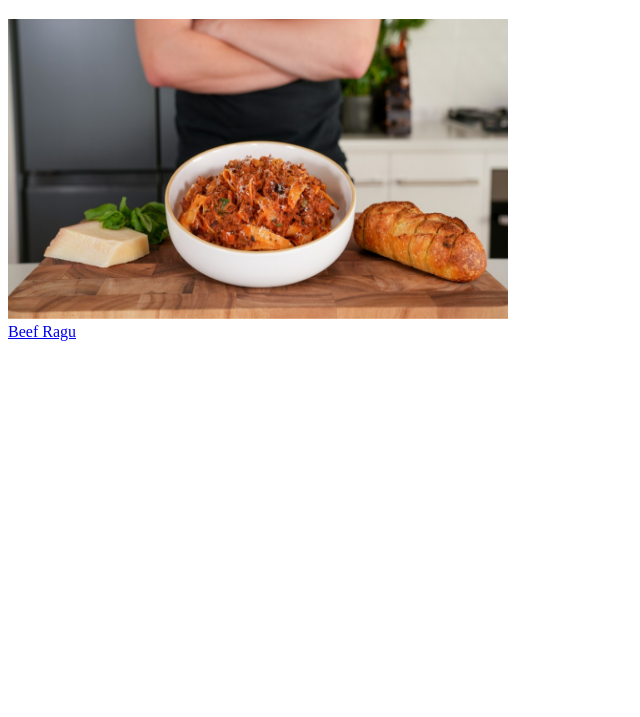
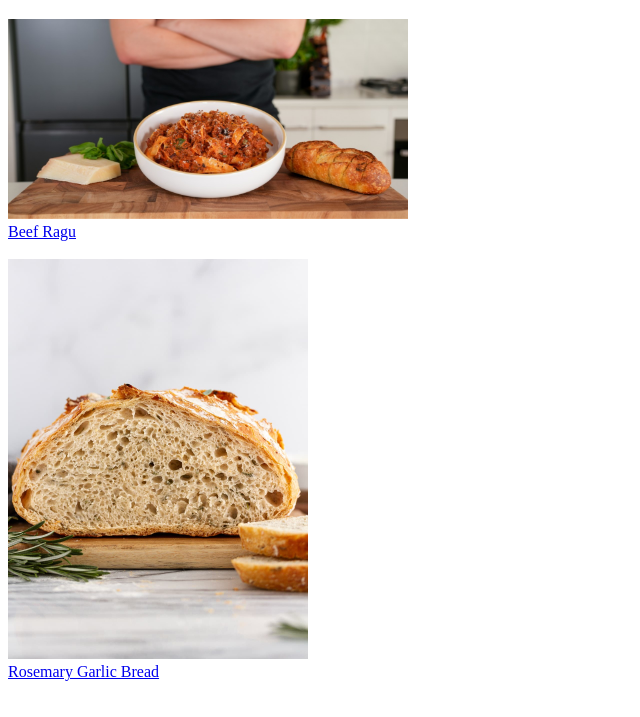
Before and after one commit to KnightOwl25/odin-recipes, a plain HTML site: page index.html in a window 1280 px wide. Shown: the part 61-778 px from the top of the page, without its empty margins (0-640 px from the left). Drawn offline with Linux system fonts and the light colour scheme.

Commit message:
Added link to Rosemary Garlic Bread recipe on index document

```diff
--- a/index.html
+++ b/index.html
@@ -7,9 +7,15 @@
 
     <body>
         <h1>Odin Recipes</h1>
-        <img src="./images/beef-ragu.jpg" alt="Beef Ragu" height="300" width="500">
+        <img src="./images/beef-ragu.jpg" alt="Beef Ragu" height="200" width="400">
         <br>
         <a href="recipes/beef_ragu.html" target="_blank"
         rel="noopener noreferrer">Beef Ragu</a>
+        <br>
+        <br>
+        <img src="./images/rosemary-garlic-bread.jpg" alt="Rosemary Garlic Bread" height="400" width="300">
+        <br>
+        <a href="recipes/rosemary_garlic_bread.html" target="_blank"
+        rel="noopener noreferrer">Rosemary Garlic Bread</a>
     </body>
 </html>
```
